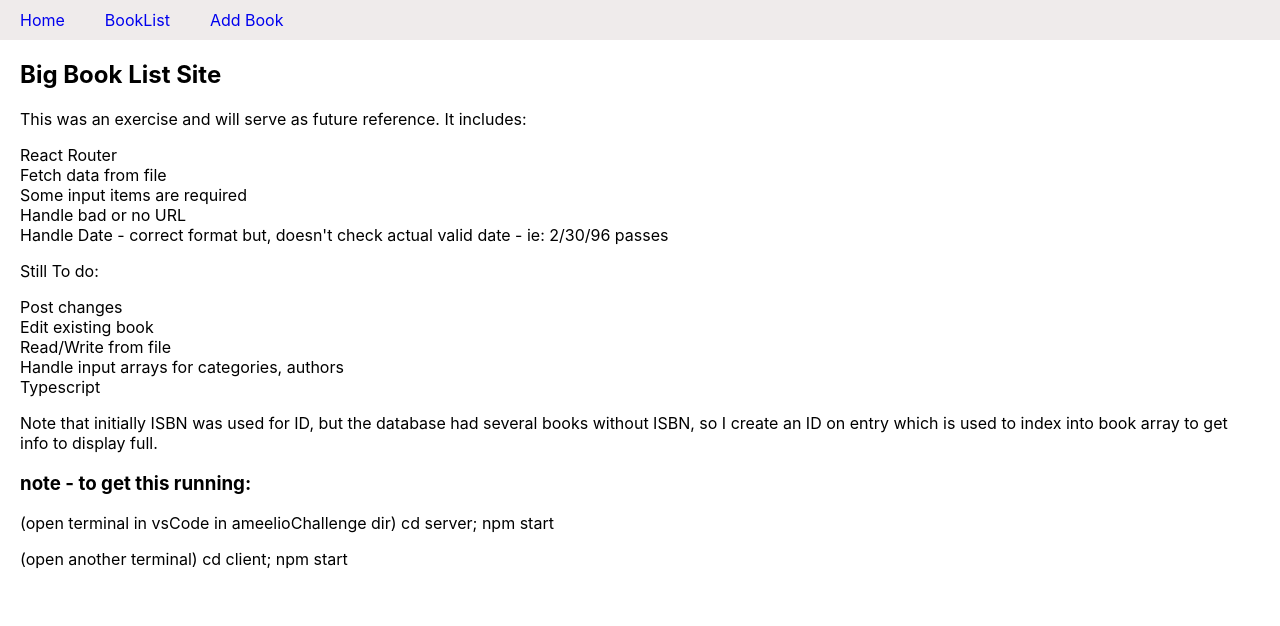
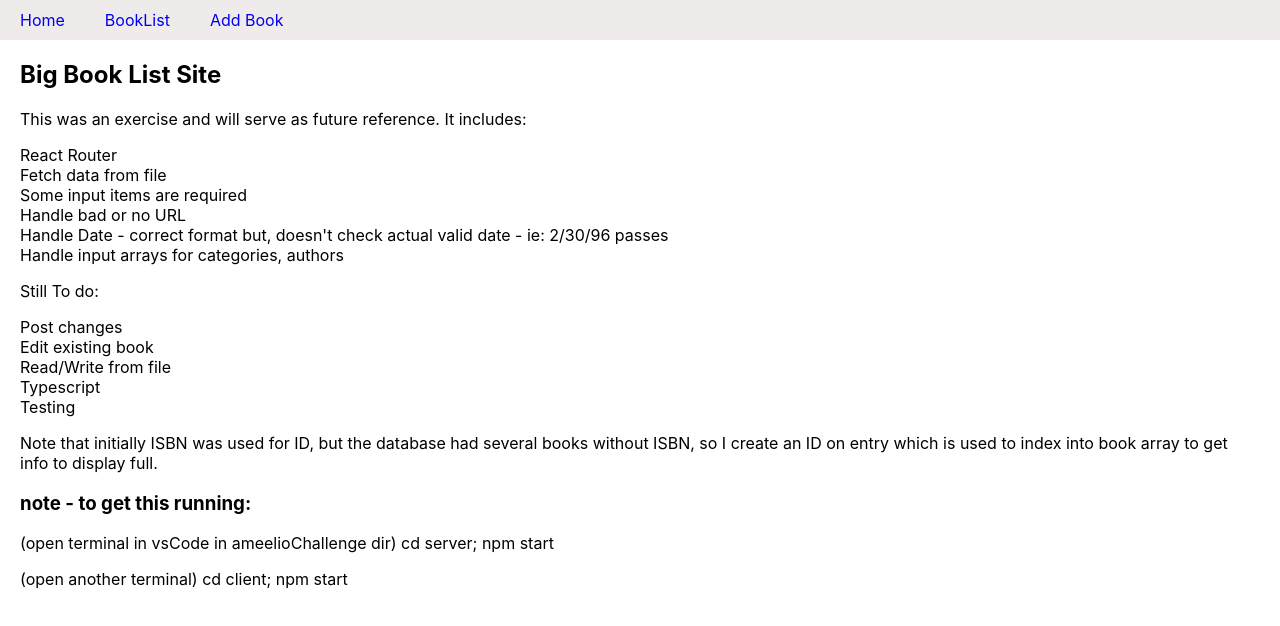
Before and after one commit to christinechang/ameelioChallenge, a React (Create React App) app in the folder client/: page / in a window 1280 px wide. Shown: the top 626 px of the page. Built offline with nearby package versions, Linux system fonts and the light colour scheme; no server answers.

Commit message:
add notes

```diff
--- a/client/src/pages/Home.js
+++ b/client/src/pages/Home.js
@@ -11,14 +11,15 @@ const Home = (props) => {
         <li>Some input items are required</li>
         <li>Handle bad or no URL </li>
         <li>Handle Date - correct format but, doesn't check actual valid date - ie: 2/30/96 passes</li>
+        <li>Handle input arrays for categories, authors</li>
       </ul>
       <p>Still To do: </p>
       <ul>
         <li>Post changes </li>
         <li>Edit existing book</li>
         <li>Read/Write from file</li>
-        <li>Handle input arrays for categories, authors</li>
         <li>Typescript</li>
+        <li>Testing</li>
       </ul>
       <p> Note that initially ISBN was used for ID, but the database had several
         books without ISBN, so I create an ID on entry which is used to index into
```
